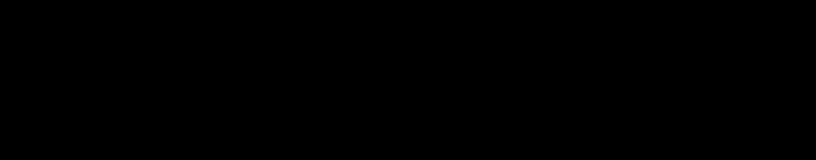
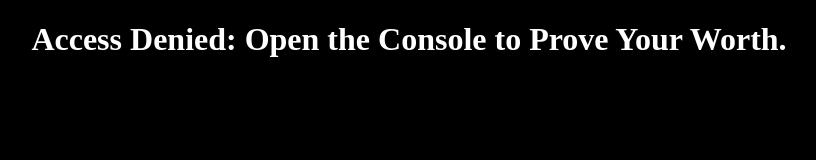
Before and after one commit to francescoGemolo/JavaScript---Assignment-1, a plain HTML site: page index.html in a window 1280 px wide. Shown: the whole page, without its empty margins (231-1047 px from the left). Drawn offline with Linux system fonts and the light colour scheme.

Commit message:
Add a Title

```diff
--- a/index.html
+++ b/index.html
@@ -10,6 +10,10 @@
 <body style="background: #000;">
 
 
+    <h1 style="color: #fff; text-align: center;">
+        Access Denied: Open the Console to Prove Your Worth.
+    </h1>
+
     <script src="game.js"></script>
     <!--
         <script src="test.js"></script>
```
